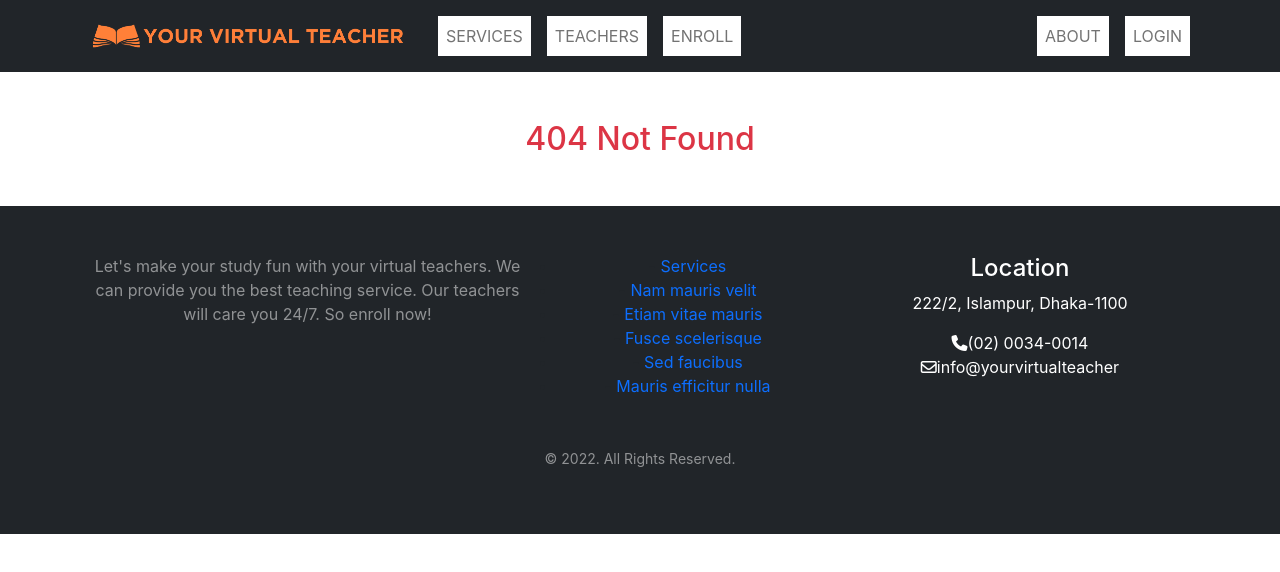
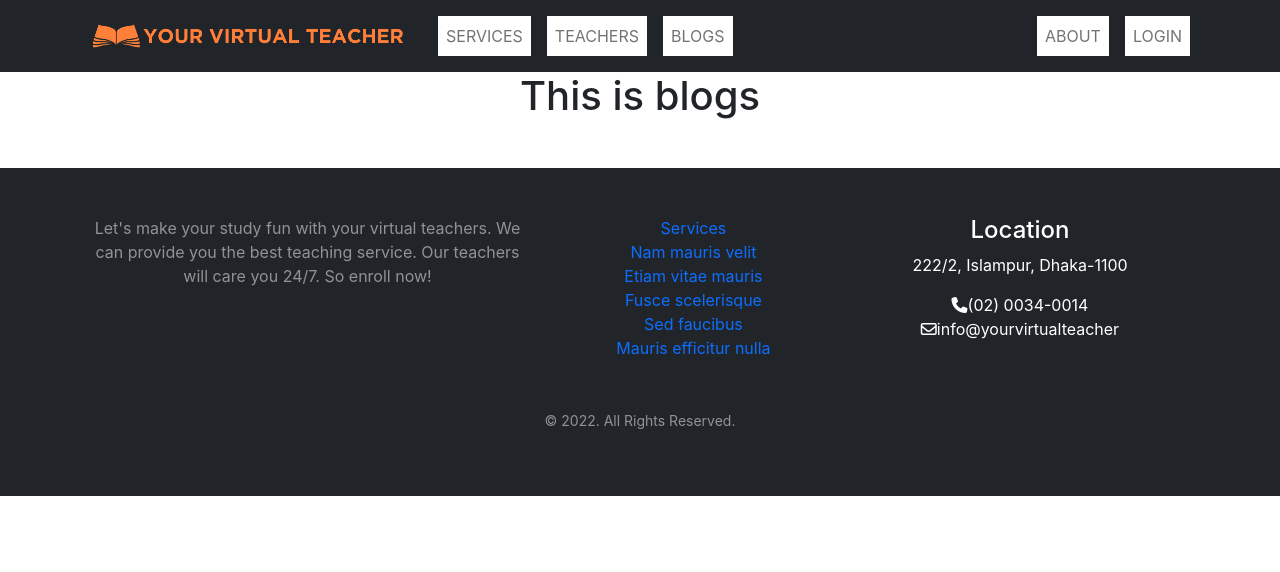
Before and after one commit to muhammadalaminwd/tenth-assignment, a React (Create React App) app: page /blogs in a window 1280 px wide. Shown: the top 572 px of the page. Built offline with nearby package versions, Linux system fonts and the light colour scheme; no server answers.

Commit message:
blogs-added

```diff
--- a/src/App.js
+++ b/src/App.js
@@ -10,6 +10,7 @@ import Login from './Pages/Login/Login/Login';
 import Register from './Pages/Login/Register/Register';
 import Checkout from './Pages/Checkout/Checkout';
 import RequireAuth from './Pages/Login/RequireAuth/RequireAuth';
+import Blogs from './Pages/Blogs/Blogs';
 
 
 function App() {
@@ -21,6 +22,7 @@ function App() {
       <Route path='/home' element={<Home></Home>}></Route>
       <Route path='/service/:serviceId' element={<ServiceDetail></ServiceDetail>}></Route>
       <Route path='/about' element={<About></About>}></Route>
+      <Route path='/blogs' element={<Blogs></Blogs>}></Route>
       <Route path='/login' element={<Login></Login>}></Route>
       <Route path='/register' element={<Register></Register>}></Route>
       <Route path='/checkout' element={
--- /dev/null
+++ b/src/Pages/Blogs/Blogs.js
@@ -0,0 +1,11 @@
+import React from 'react';
+
+const Blogs = () => {
+    return (
+        <div>
+            <h1>This is blogs</h1>
+        </div>
+    );
+};
+
+export default Blogs;
--- a/src/Pages/Shared/Header/Header.js
+++ b/src/Pages/Shared/Header/Header.js
@@ -19,12 +19,12 @@ const Header = () => {
           <Navbar.Brand as={Link} to="/">
           <img src={logo} alt="" height={40}/>
           </Navbar.Brand>
-          <Navbar.Toggle aria-controls="responsive-navbar-nav" />
+          <Navbar.Toggle className="bg-light" aria-controls="responsive-navbar-nav" />
           <Navbar.Collapse id="responsive-navbar-nav">
             <Nav className="me-auto">
               <Nav.Link className="bg-white m-2" href="home#services">SERVICES</Nav.Link>
               <Nav.Link className="bg-white m-2" href="home#experts">TEACHERS</Nav.Link>
-              <Nav.Link className="bg-white m-2" href="home#login">ENROLL</Nav.Link>
+              <Nav.Link className="bg-white m-2" as={Link} to="/blogs">BLOGS</Nav.Link>
             </Nav>
             <Nav>
               <Nav.Link className="bg-white m-2" as={Link} to="/about">ABOUT</Nav.Link>
```
